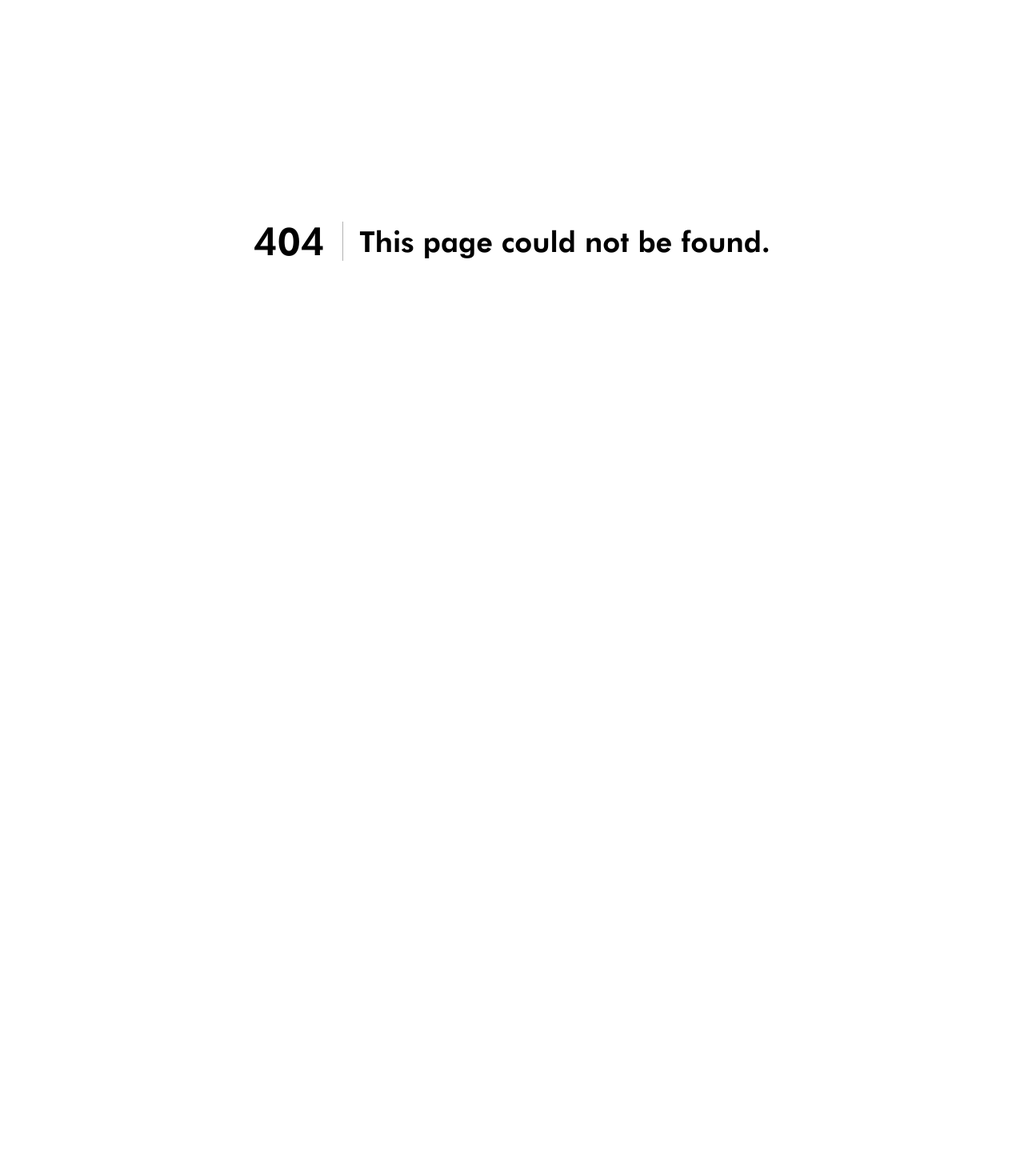
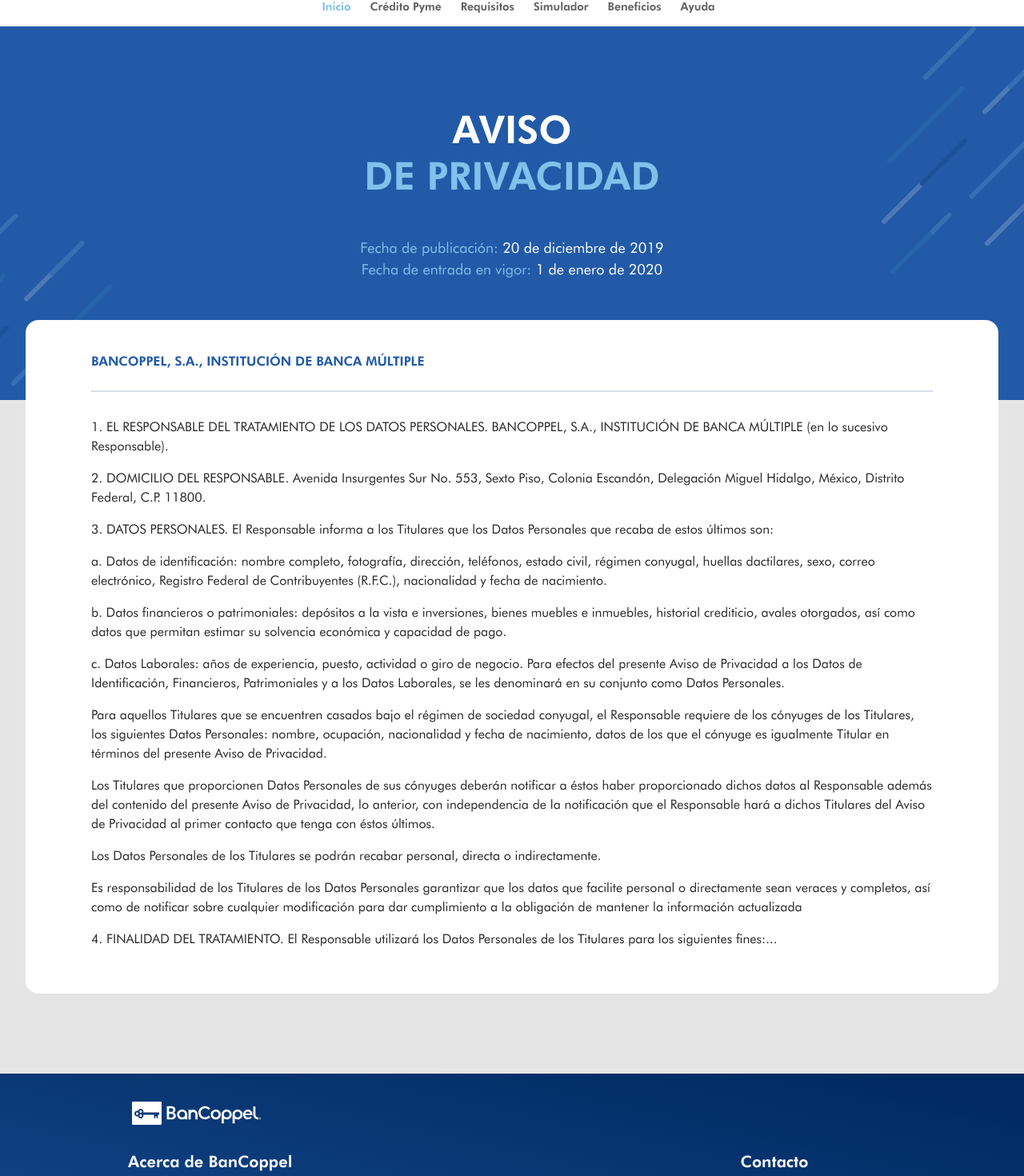
Before and after one commit to kelthaz/bsi-web, a Next.js app: page /aviso-privacidad in a window 1280 px wide. Before the commit this address had no page. Shown: the part 99-1569 px from the top of the page at 80% size. Before the commit the page ends 800 px from the top, so only its background shows below. Built offline with nearby package versions, Linux system fonts and the light colour scheme.

Commit message:
DEVUS: PYMC-52: Aviso de privacidad (Implementación de landing para el aviso de privacidad)

```diff
--- a/components/simple-banner/SimpleBanner.js
+++ b/components/simple-banner/SimpleBanner.js
@@ -1,18 +1,18 @@
 import styles from './simple-banner.module.scss';
 
 export const SimpleBanner = (props) => {
-
-  return <div className={`row justify-content-center ${styles.container}`}>
-    <div className={`d-none d-lg-block ${styles.background_top_right}`}>
-      <img src="/banner-texture-topright.svg"/>
+  const { style, children } = props;
+  return (
+    <div style={style} className={`row justify-content-center ${styles.container}`}>
+      <div className={`d-none d-lg-block ${styles['background-top-right']}`}>
+        <img src="/banner-texture-topright.svg" alt="Banner texture top right" />
+      </div>
+      <div className={`d-none d-lg-block ${styles['background-bottom-left']}`}>
+        <img src="/banner-texture-botleft.svg" alt="Banner texture bot left" />
+      </div>
+      <div className={styles.content}>{children}</div>
     </div>
-    <div className={`d-none d-lg-block ${styles.background_bottom_left}`}>
-      <img src="/banner-texture-botleft.svg"/>
-    </div>
-    <div className={styles.content}>
-      {props.children}
-    </div>
-  </div>;
+  );
 };
 
 export default SimpleBanner;
--- a/components/simple-banner/simple-banner.module.scss
+++ b/components/simple-banner/simple-banner.module.scss
@@ -2,9 +2,9 @@
 
 .container {
   background-color: $blue-storm;
+  margin-left: 0;
+  margin-right: 0;
   position: relative;
-  margin-left: 0px;
-  margin-right: 0px;
 }
 
 .content {
@@ -15,13 +15,13 @@
   z-index: 0;
 }
 
-.background_top_right {
+.background-top-right {
   position: absolute;
-  right: 0px;
+  right: 0;
 }
 
-.background_bottom_left {
+.background-bottom-left {
+  left: 0;
   position: absolute;
   top: 50%;
-  left: 0px;
 }
--- /dev/null
+++ b/pages/aviso-privacidad/aviso-privacidad.module.scss
@@ -0,0 +1,62 @@
+@import '../../styles/scss/modules/var';
+@import '../../styles/scss/modules/mixins';
+
+.banner-title {
+  padding-bottom: 40px;
+  padding-top: 100px;
+  text-transform: uppercase;
+}
+
+.banner-title-1 {
+  color: $white;
+  margin-bottom: 0;
+}
+
+.banner-title-2 {
+  color: $blue-morning;
+}
+
+.aviso-privacidad-fechas {
+  margin-bottom: 150px;
+
+  div {
+    color: $blue-morning;
+  }
+
+  span {
+    color: $white;
+  }
+}
+
+.box {
+  background-color: #e5e5e5;
+}
+
+.terms-box {
+  background: $white;
+  border-radius: 16px;
+  min-height: 700px;
+  padding: 40px 82px;
+  position: relative;
+  top: -100px;
+  width: 95%;
+
+  @include media('mobile') {
+    padding: 40px 10px;
+  }
+
+  p {
+    font-family: $futura-book;
+  }
+}
+
+.terms-title {
+  border-bottom: 2px solid $blue-shadow;
+  color: $blue-storm;
+  margin-bottom: 32px;
+  padding-bottom: 24px;
+
+  @include media('mobile') {
+    text-align: center;
+  }
+}
--- /dev/null
+++ b/pages/aviso-privacidad/index.js
@@ -0,0 +1,102 @@
+import Head from 'next/head';
+import { Header } from '../../components/header/Header';
+import { SimpleBanner } from '../../components/simple-banner/SimpleBanner';
+import { Footer } from '../../components/footer/Footer';
+import { Title } from '../../components/title/Title';
+import styles from './aviso-privacidad.module.scss';
+
+const Ayuda = () => {
+  const fechaPublicacion = '20 de diciembre de 2019';
+  const fechaEntradaVigor = '1 de enero de 2020';
+
+  return (
+    <>
+      <Head>
+        <title>Aviso de privacidad - BanCoppel | Pymes</title>
+        <link rel="icon" href="/favicon.ico" />
+      </Head>
+
+      <Header />
+
+      <SimpleBanner>
+        <div className="row justify-content-center">
+          <div className={`col-auto my-auto text-center ${styles['banner-title']}`}>
+            <h1 className={styles['banner-title-1']}>Aviso</h1>
+            <h1 className={styles['banner-title-2']}>de privacidad</h1>
+          </div>
+        </div>
+        <div className="row justify-content-center mx-0">
+          <div className={`col-auto text-center body1 ${styles['aviso-privacidad-fechas']}`}>
+            <div>
+              Fecha de publicación: <span>{fechaPublicacion}</span>
+            </div>
+            <div>
+              Fecha de entrada en vigor: <span>{fechaEntradaVigor}</span>
+            </div>
+          </div>
+        </div>
+      </SimpleBanner>
+
+      <div className={`row justify-content-center mx-0 ${styles.box}`}>
+        <div className={`col-auto ${styles['terms-box']}`}>
+          <div className={`sub ${styles['terms-title']}`}>BANCOPPEL, S.A., INSTITUCIÓN DE BANCA MÚLTIPLE</div>
+          <div>
+            <p>
+              1. EL RESPONSABLE DEL TRATAMIENTO DE LOS DATOS PERSONALES. BANCOPPEL, S.A., INSTITUCIÓN DE BANCA MÚLTIPLE
+              (en lo sucesivo Responsable).
+            </p>
+            <p>
+              2. DOMICILIO DEL RESPONSABLE. Avenida Insurgentes Sur No. 553, Sexto Piso, Colonia Escandón, Delegación
+              Miguel Hidalgo, México, Distrito Federal, C.P. 11800.
+            </p>
+            <p>
+              3. DATOS PERSONALES. El Responsable informa a los Titulares que los Datos Personales que recaba de estos
+              últimos son:
+            </p>
+            <p>
+              a. Datos de identificación: nombre completo, fotografía, dirección, teléfonos, estado civil, régimen
+              conyugal, huellas dactilares, sexo, correo electrónico, Registro Federal de Contribuyentes (R.F.C.),
+              nacionalidad y fecha de nacimiento.
+            </p>
+            <p>
+              b. Datos financieros o patrimoniales: depósitos a la vista e inversiones, bienes muebles e inmuebles,
+              historial crediticio, avales otorgados, así como datos que permitan estimar su solvencia económica y
+              capacidad de pago.
+            </p>
+            <p>
+              c. Datos Laborales: años de experiencia, puesto, actividad o giro de negocio. Para efectos del presente
+              Aviso de Privacidad a los Datos de Identificación, Financieros, Patrimoniales y a los Datos Laborales, se
+              les denominará en su conjunto como Datos Personales.
+            </p>
+            <p>
+              Para aquellos Titulares que se encuentren casados bajo el régimen de sociedad conyugal, el Responsable
+              requiere de los cónyuges de los Titulares, los siguientes Datos Personales: nombre, ocupación,
+              nacionalidad y fecha de nacimiento, datos de los que el cónyuge es igualmente Titular en términos del
+              presente Aviso de Privacidad.
+            </p>
+            <p>
+              Los Titulares que proporcionen Datos Personales de sus cónyuges deberán notificar a éstos haber
+              proporcionado dichos datos al Responsable además del contenido del presente Aviso de Privacidad, lo
+              anterior, con independencia de la notificación que el Responsable hará a dichos Titulares del Aviso de
+              Privacidad al primer contacto que tenga con éstos últimos.
+            </p>
+            <p>Los Datos Personales de los Titulares se podrán recabar personal, directa o indirectamente.</p>
+            <p>
+              Es responsabilidad de los Titulares de los Datos Personales garantizar que los datos que facilite personal
+              o directamente sean veraces y completos, así como de notificar sobre cualquier modificación para dar
+              cumplimiento a la obligación de mantener la información actualizada
+            </p>
+            <p>
+              4. FINALIDAD DEL TRATAMIENTO. El Responsable utilizará los Datos Personales de los Titulares para los
+              siguientes fines:...
+            </p>
+          </div>
+        </div>
+      </div>
+
+      <Footer />
+    </>
+  );
+};
+
+export default Ayuda;
```
Also changed, not shown: pages/aviso-privacidad/terminos-condiciones.html (added, +41 -0 lines).
